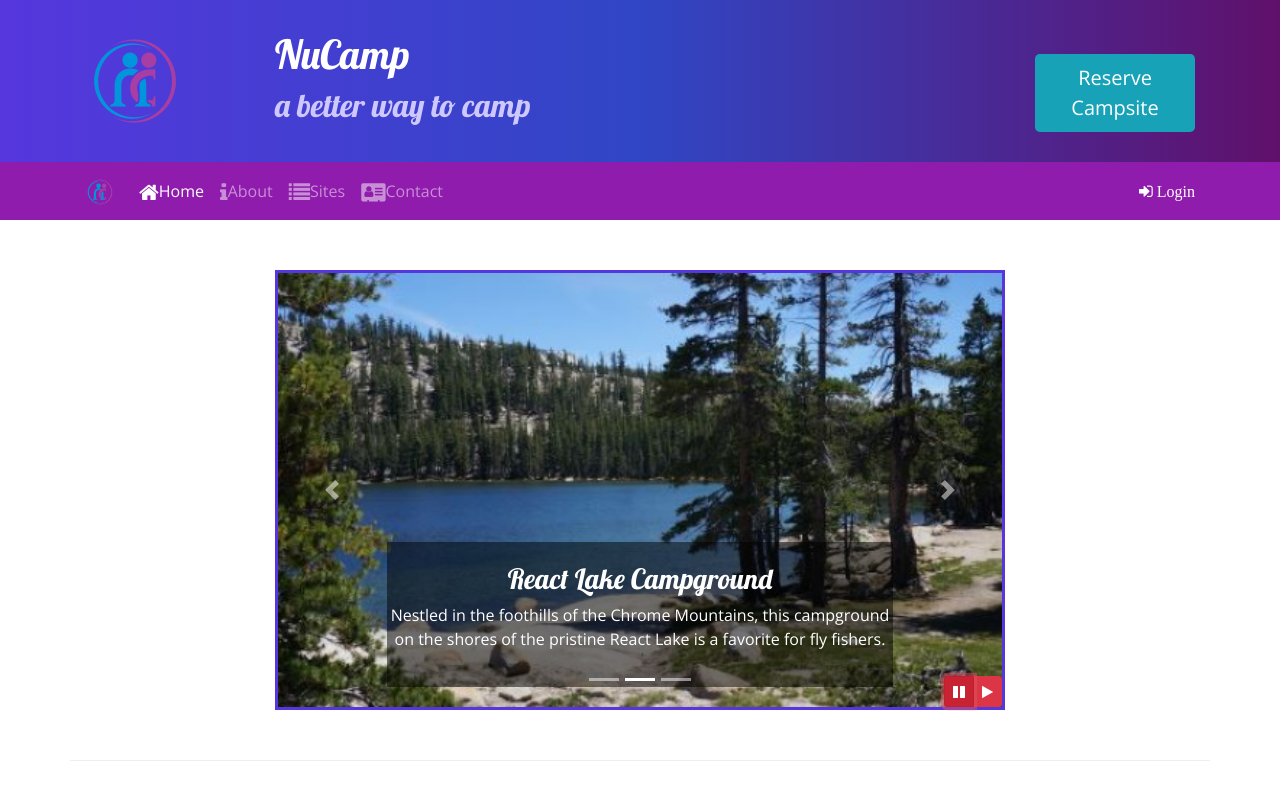
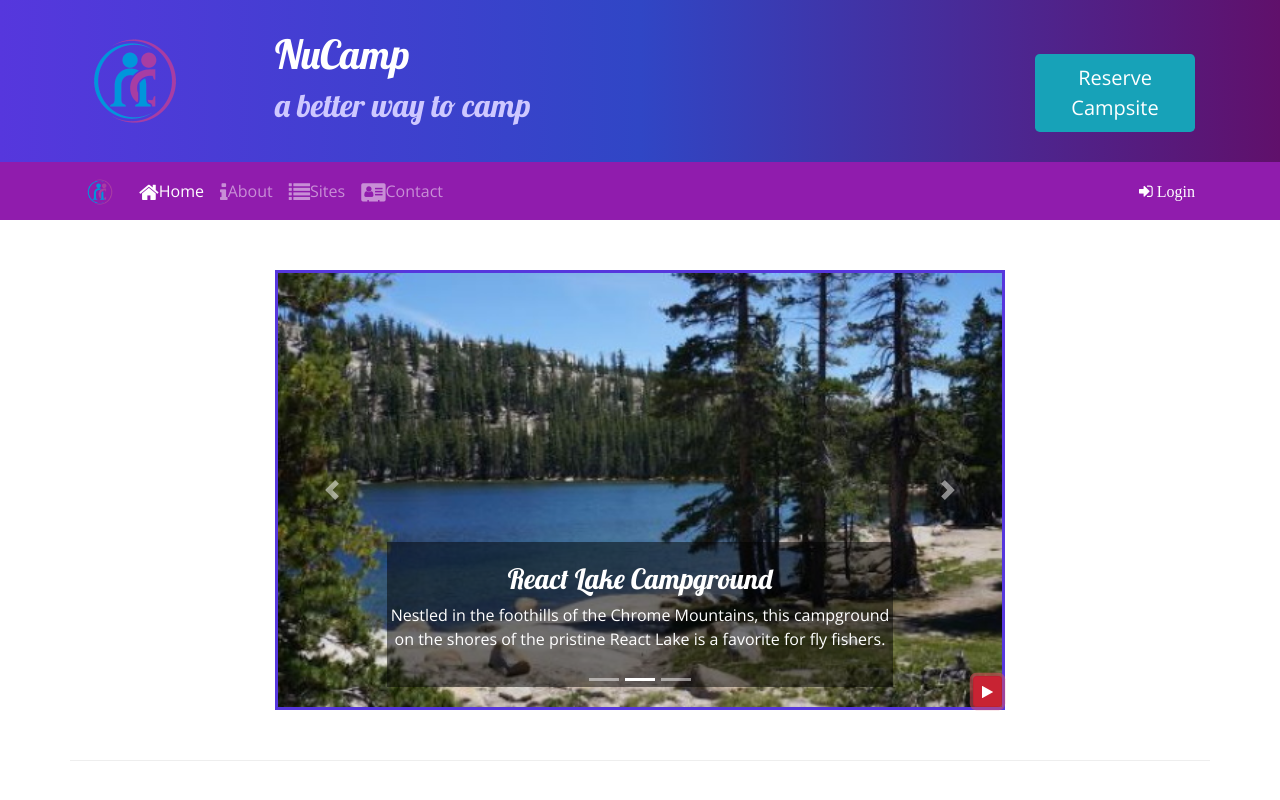
Before and after one commit to CaramelLatte/FakeNucampSite, a website: page index.html in a window 1280 px wide. Both pictures are taken after a click on the button 959 px from the left and 691 px from the top of the page. Shown: the top 800 px of the page. Drawn offline with nearby package versions, Linux system fonts and the light colour scheme.

Commit message:
Removed a button

```diff
--- a/index.html
+++ b/index.html
@@ -185,10 +185,7 @@
                         <span class="sr-only">Next</span>
                     </a>
 
-                    <div class="btn-group" id="carouselButton">
-                        <button class="btn btn-danger btn-sm" id="carouselPause"><i class="fa fa-pause"></i></button>
-                        <button class="btn btn-danger btn-sm" id="carouselPlay"><i class="fa fa-play"></i></button>
-                    </div>
+                    <button class="btn btn-danger btn-sm" id="carouselButton"><i class="fa fa-pause"></i></button>
                 </div>
 
             </div>
@@ -270,12 +267,18 @@
         $(function() {
             $(".carousel").carousel( { interval: 2000 } );
 
-            $("#carouselPause").click(function() {
-                $(".carousel").carousel("pause");
-        });
-            $("#carouselPlay").click(function() {
-                $(".carousel").carousel("cycle");
-        });
+            $("#carouselButton").click(function() {
+                if($("#carouselButton").children("i").hasClass("fa-pause")) {
+                    $(".carousel").carousel("pause");
+                    $("#carouselButton").children("i").removeClass("fa-pause");
+                    $("#carouselButton").children("i").addClass("fa-play");
+                }
+                else {
+                    $(".carousel").carousel("cycle");
+                    $("#carouselButton").children("i").removeClass("fa-play");
+                    $("#carouselButton").children("i").addClass("fa-pause");
+                }
+            });
         });
     </script>
 </body>
```
